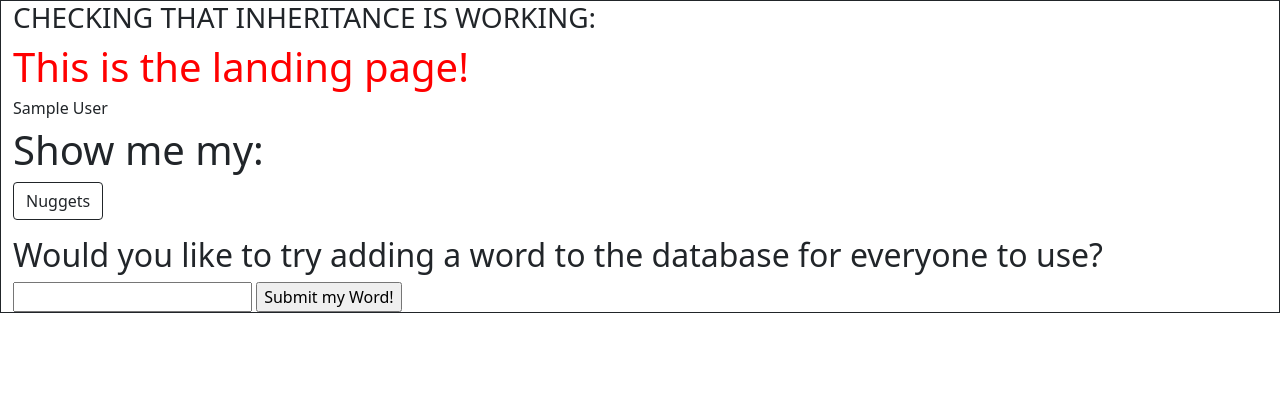
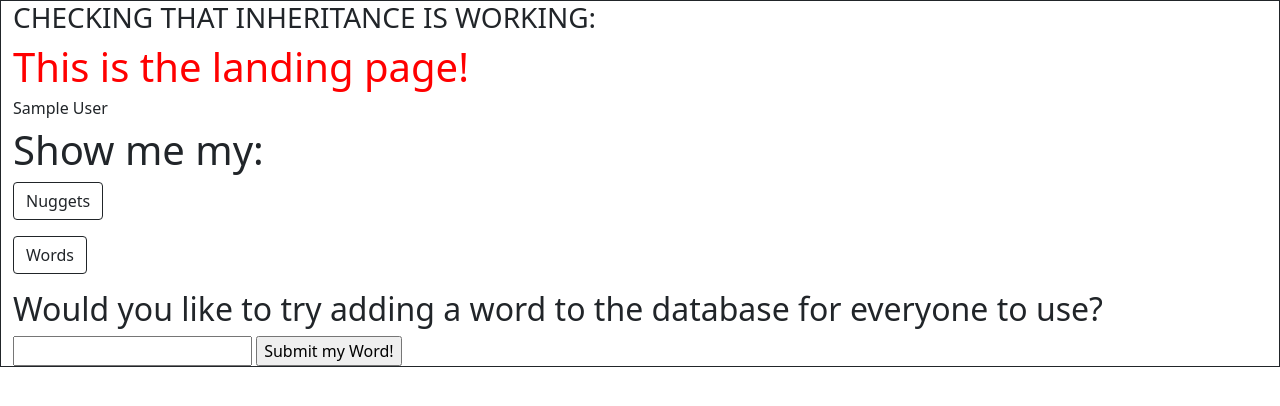
Before and after one commit to VallieTracy/Writing-Prompt-App, a Flask app: page /homepage in a window 1280 px wide. Shown: the top 406 px of the page. Run offline with Flask 2, Linux system fonts and the light colour scheme; the visitor is signed in with stand-in values (Sample User, id 1); data that the repository does not hold is empty.

Commit message:
can look at added words now; I feel like my data could be more efficient

```diff
--- a/crud.py
+++ b/crud.py
@@ -57,6 +57,12 @@ def get_nuggets_by_email(email):
 
     return nuggets
 
+def get_words_by_email(email):
+    words = []
+    for word in (Word.query.filter_by(email=email).all()):
+        words.append(word.word)
+    return words
+
 def get_random_word():
     """Select random word from 'words' table"""
 
--- a/server.py
+++ b/server.py
@@ -114,24 +114,24 @@ def nugget_info():
 def prompts_json():
     return jsonify(dp.prompts_dicts)
 
-@app.route('/api-call')
-def api_call():
-    """Testing working with Merriam's Dictionary API"""
+# @app.route('/api-call')
+# def api_call():
+#     """Testing working with Merriam's Dictionary API"""
 
-    base_url = 'https://www.dictionaryapi.com/api/v3/references/collegiate/json/'
-    word = 'voluminous'
-    url = base_url + word
-    payload = {'key': API_KEY}
+#     base_url = 'https://www.dictionaryapi.com/api/v3/references/collegiate/json/'
+#     word = 'voluminous'
+#     url = base_url + word
+#     payload = {'key': API_KEY}
 
-    response = requests.get(url, params=payload)
+#     response = requests.get(url, params=payload)
 
-    data = response.json()
-    data_id = data[0]['meta']['stems']
-    # events = data['_embedded']['events']
+#     data = response.json()
+#     data_id = data[0]['meta']['stems']
+#     # events = data['_embedded']['events']
 
-    return render_template('search.html',
-                           pformat=pformat,
-                           data_id=data_id)
+#     return render_template('search.html',
+#                            pformat=pformat,
+#                            data_id=data_id)
 
 @app.route('/add-word', methods=['POST'])
 def api_word_add():
@@ -156,6 +156,11 @@ def api_word_add():
         flash(f"{word} is not in the Merriam-Webster Dictionary")
     return redirect('/homepage')
 
+@app.route('/homepage-words.json')
+def word_info():
+    email = session["user_email"]
+    words = crud.get_words_by_email(email)
+    return jsonify(words)
 
 if __name__ == "__main__":
     # DebugToolbarExtension(app)
--- a/static/js/eventHandling.js
+++ b/static/js/eventHandling.js
@@ -19,3 +19,23 @@ $('#get-nuggets').on('click', () => {
     nuggetRetrieve();
     $('#get-nuggets').off();
 });
+
+const wordRetrieve = () => {
+    $.get('/homepage-words.json', response => {
+        console.log(response);
+        console.log(response.length);
+        for (let i = 0; i < response.length; i += 1) {
+            console.log(response[i]);
+            $('#words').append(`<li>${response[i]}</li>`);
+        }
+        if (response.length == 0) {
+            $('#no-words').html("You haven't added any words yet!");
+        }
+    });
+}
+
+$('#get-words').on('click', () => {
+    console.log('word button clicked');
+    wordRetrieve();
+    $('#get-words').off();
+})
--- a/templates/homepage.html
+++ b/templates/homepage.html
@@ -8,6 +8,10 @@
     <a class='btn border border-dark' id='get-nuggets' role='button'>Nuggets</a>
     <p id="no-nuggets"></p>
     <ol id="nuggets"></ol>
+
+    <a class='btn border border-dark' id='get-words' role='button'>Words</a>
+    <p id="no-words"></p>
+    <ol id="words"></ol>
 
     <h2>Would you like to try adding a word to the database for everyone to use?</h2>
     <form action='/add-word' method='post'>
```
